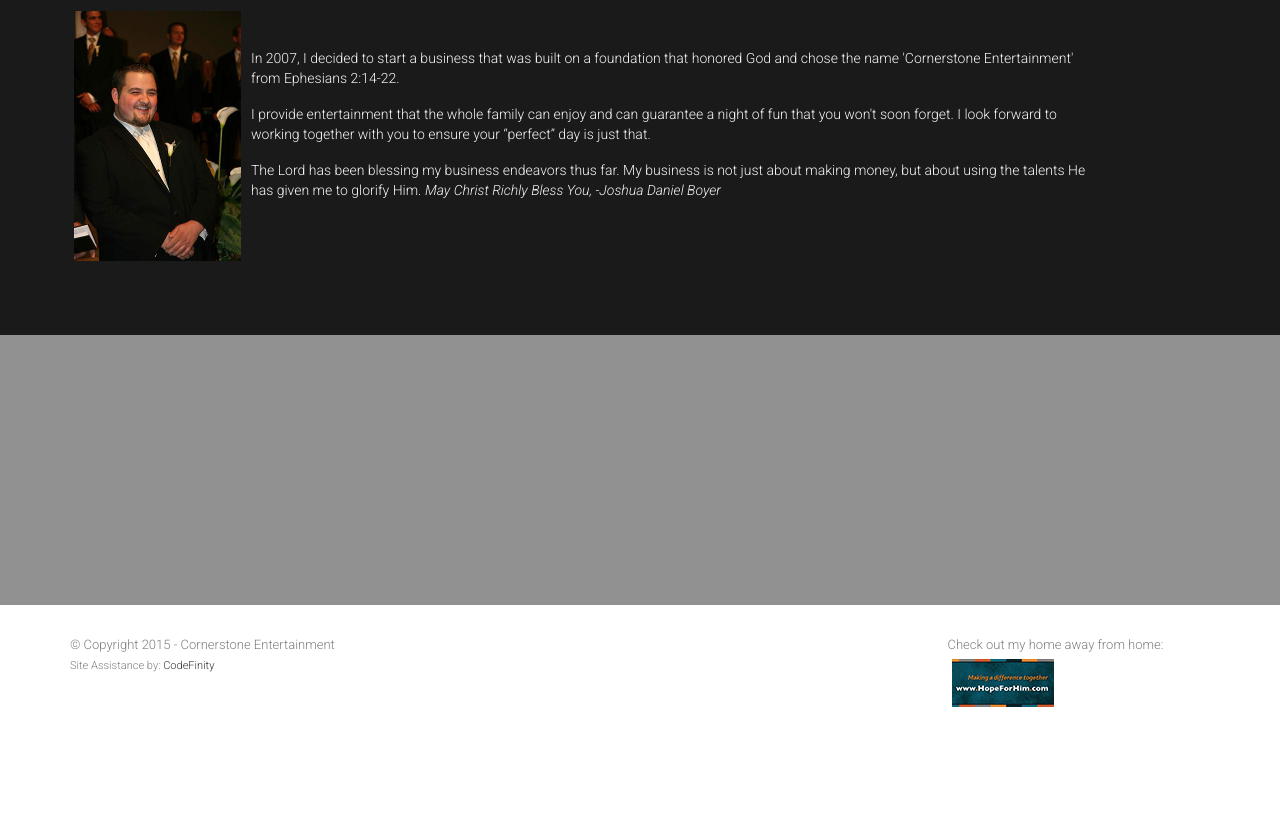
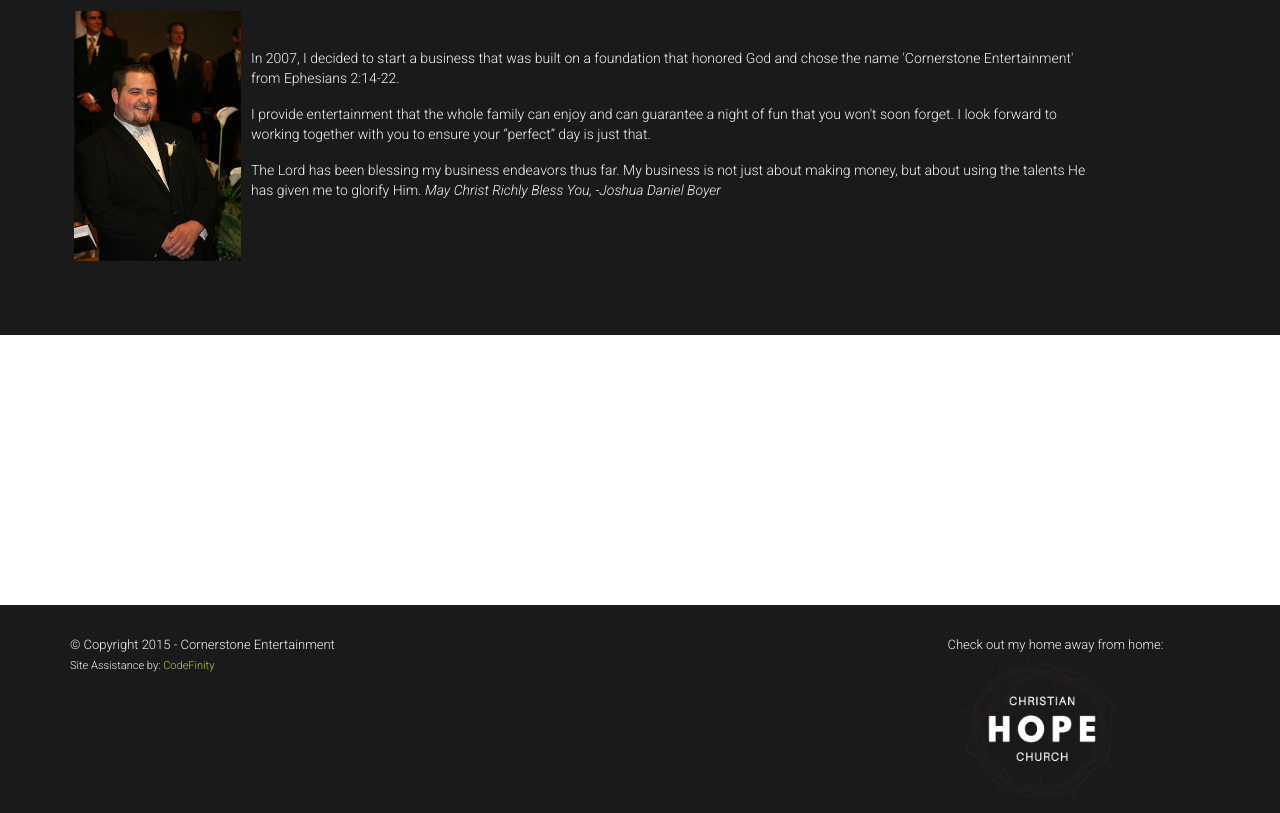
Before and after one commit to GoCodeFinity/cornerstonedjs, a plain HTML site: page index.html in a window 1280 px wide. Shown: the part 3409-4222 px from the top of the page. Before the commit the page ends 4150 px from the top, so only its background shows below. Drawn offline with Linux system fonts and the light colour scheme; a web font is replaced by a local one.

Commit message:
Update hope church logo and link.

```diff
--- a/index.html
+++ b/index.html
@@ -479,7 +479,7 @@
       </div>
     </section>
  -->
-      <section id="contact" class="grey_section" style="padding: 10px;">
+      <section id="contact" class="light_section" style="padding: 10px;">
         <div class="container">
           <div class="row">
             <div class="widget widget_contact to_animate">
@@ -501,7 +501,7 @@
         </div>
       </section>
 
-      <footer id="copyright" class="light_section">
+      <footer id="copyright" class="dark_section">
         <div class="container">
           <div class="row">
             <div class="col-sm-9">
@@ -516,10 +516,11 @@
             <div class="col-sm-3">
               <p>
                 Check out my home away from home:
-                <a href="http://hopeforhim.com/wp/" target="_blank">
+                <a href="http://hopeforhim.com/" target="_blank">
                   <img
-                    src="img/hope-logo.png"
+                    src="img/hope-logo.webp"
                     alt="Making a difference together."
+                    width="180"
                   />
                 </a>
               </p>
```
Also changed, not shown: img/hope-logo.png (deleted), img/hope-logo.webp (added).
